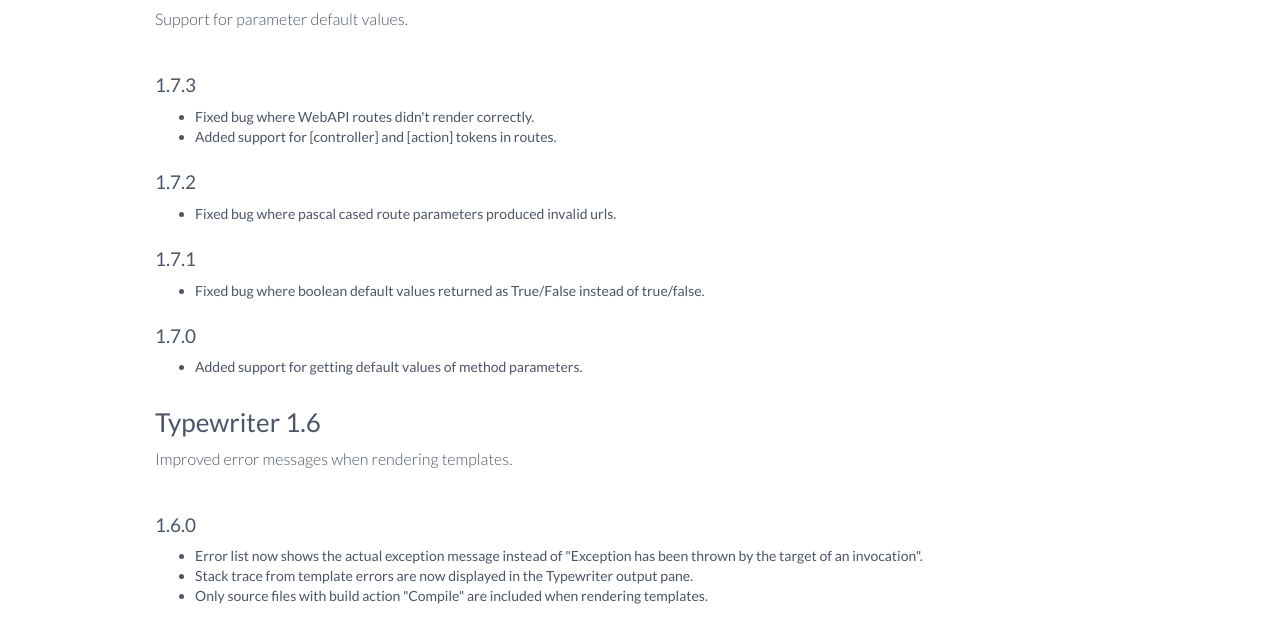
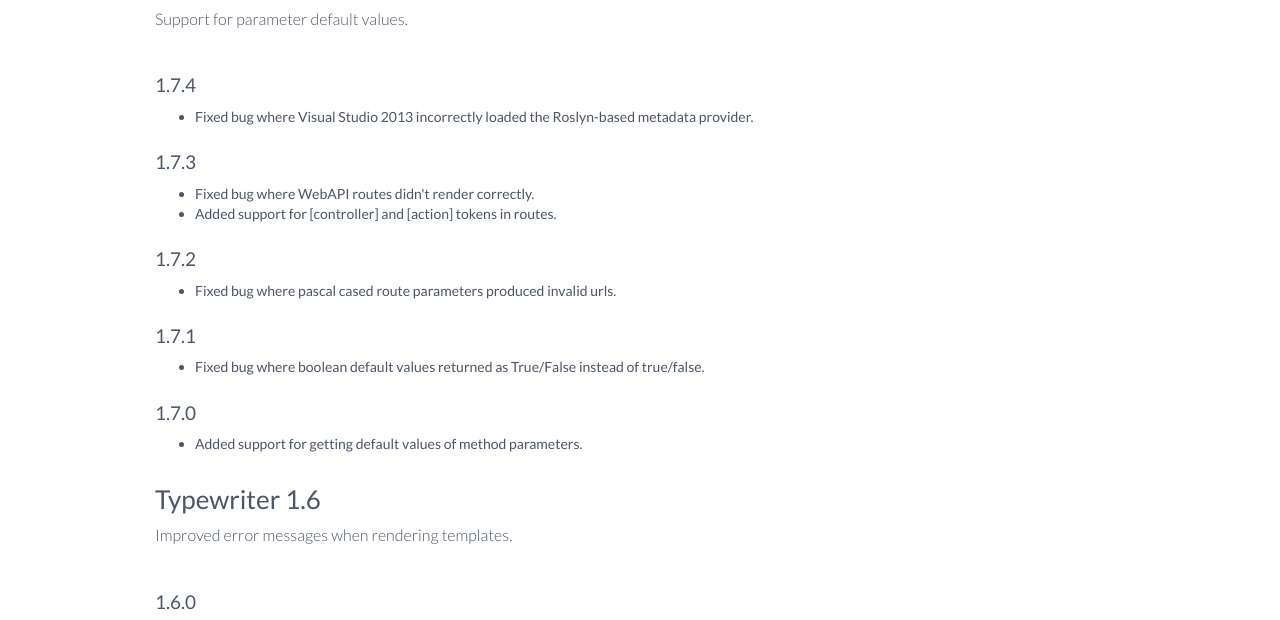
Before and after one commit to frhagn/Typewriter, a website: page pages/changelog.html in a window 1280 px wide. Shown: the part 176-796 px from the top of the page. Drawn offline with Linux system fonts and the light colour scheme.

Commit message:
Update changelog.html

```diff
--- a/pages/changelog.html
+++ b/pages/changelog.html
@@ -63,6 +63,11 @@
 
                         <h3>Typewriter 1.7</h3>
                         <p class="lead">Support for parameter default values.</p>
+
+                        <h4>1.7.4</h4>
+                        <ul>
+                            <li>Fixed bug where Visual Studio 2013 incorrectly loaded the Roslyn-based metadata provider.</li>
+                        </ul>
 
                         <h4>1.7.3</h4>
                         <ul>
```
